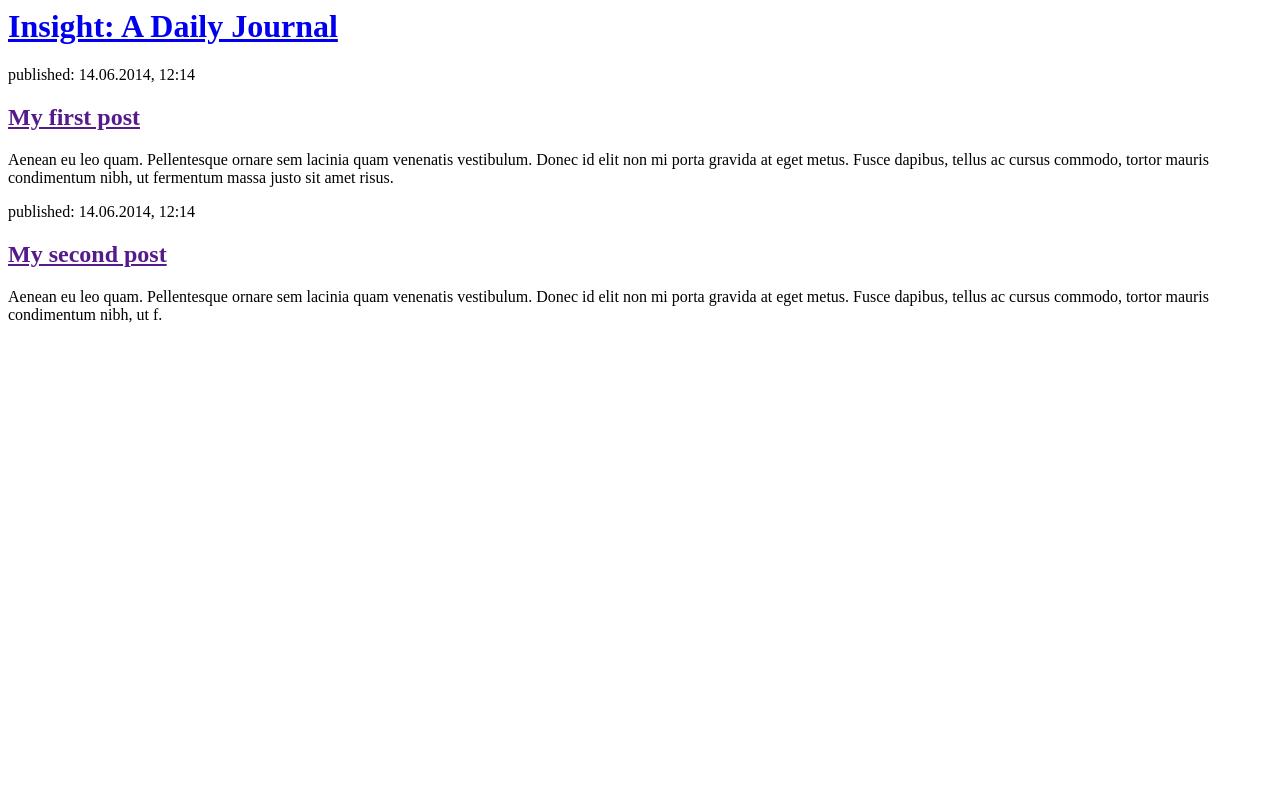
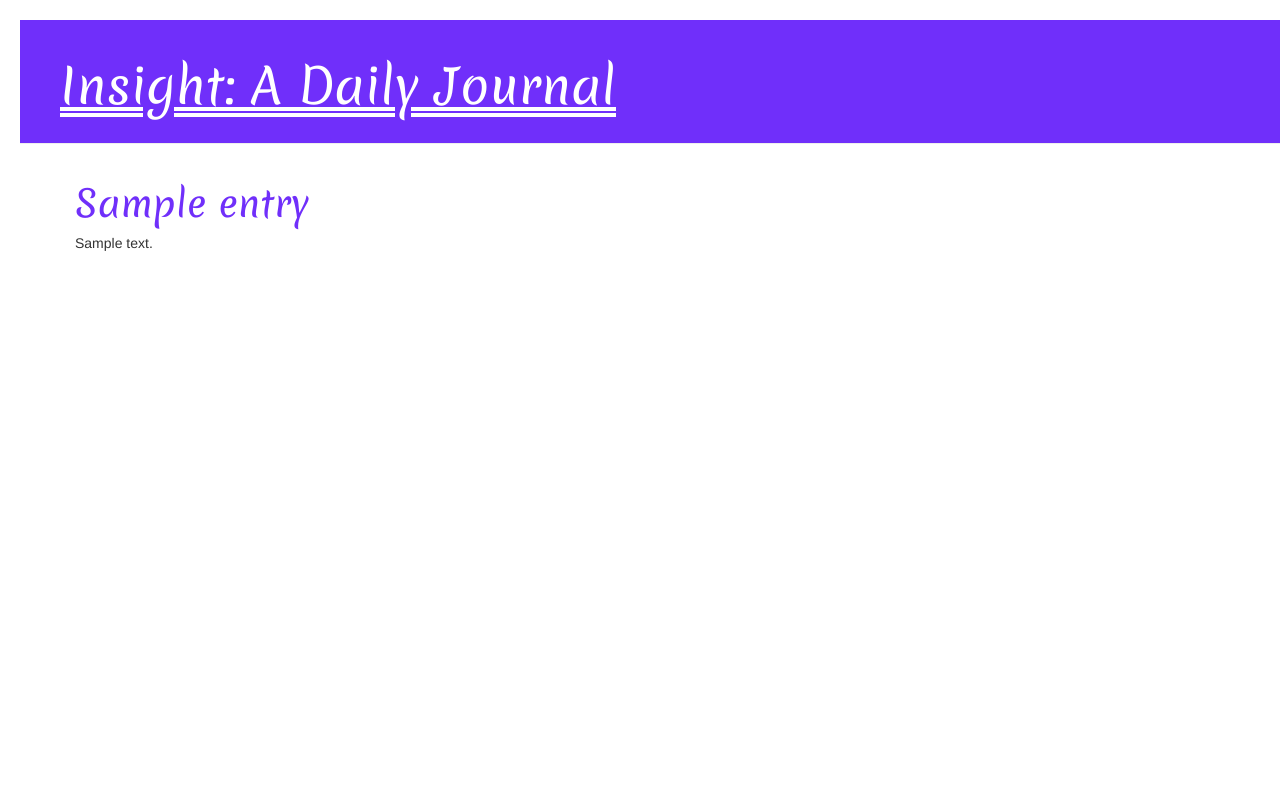
Before and after one commit to lisasil/insight_journal, a Django app: page / in a window 1280 px wide. Run offline with Django 3.2, Linux system fonts and the light colour scheme; tables that the repository leaves empty hold one stand-in row (values such as "Sample post"); some libraries are stand-ins or nearby versions.

Commit message:
added css

```diff
--- /dev/null
+++ b/insight_journal/static/css/insight_journal.css
@@ -0,0 +1,24 @@
+.page-header {
+    background-color: #702FFA;
+    margin-top: 20;
+    padding: 20px 20px 20px 40px;
+}
+
+.page-header h1, .page-header h1 a, .page-header h1 a:visited, .page-header h1 a:active {
+    color: #ffffff;
+    font-size: 36pt;
+    text-decoration: underline double #ffffff;
+}
+
+.content {
+    margin-left: 40px;
+}
+
+h1 a, h2 a, h3 a, h4 a {
+    color: #702FFA;
+    font-family: 'Merienda', cursive;
+}
+
+body {
+    padding-left: 20px;
+}
--- /dev/null
+++ b/insight_journal/templates/insight_journal/base.html
@@ -0,0 +1,28 @@
+{% load static %}
+
+<html>
+    <head>
+        <title>Insight: A Daily Journal</title>
+        <link rel="stylesheet" href="//maxcdn.bootstrapcdn.com/bootstrap/3.2.0/css/bootstrap.min.css">
+        <link rel="stylesheet" href="//maxcdn.bootstrapcdn.com/bootstrap/3.2.0/css/bootstrap-theme.min.css">
+        <link rel="stylesheet" href="{% static 'css/insight_journal.css' %}">
+        <link href="//fonts.googleapis.com/css?family=Merienda&subset=latin,latin-ext" rel="stylesheet" type="text/css">
+
+    </head>
+
+    <body>
+        <div class="page-header">
+        <h1><a href="/">Insight: A Daily Journal</a></h1>
+        </div>
+
+        <div class="content container">
+            <div class="row">
+                <div class="col-md-8">
+                {% block content %}
+                {% endblock %}
+                </div>
+            </div>
+        </div>
+
+    </body>
+</html>
--- a/insight_journal/templates/insight_journal/entry_list.html
+++ b/insight_journal/templates/insight_journal/entry_list.html
@@ -1,22 +1,10 @@
-<html>
-    <head>
-        <title>Insight: A Daily Journal</title>
-    </head>
-    <body>
-        <div>
-            <h1><a href="/">Insight: A Daily Journal</a></h1>
+{% extends 'insight_journal/base.html' %}
+
+{% block content %}
+    {% for entry in entries %}
+        <div class="entry">
+            <h1><a href="{% url 'entry' pk=entry.pk %}">{{ entry.title }}</a></h1>
+            <p>{{ entry.text|linebreaksbr }}</p>
         </div>
-
-        <div>
-            <p>published: 14.06.2014, 12:14</p>
-            <h2><a href="">My first post</a></h2>
-            <p>Aenean eu leo quam. Pellentesque ornare sem lacinia quam venenatis vestibulum. Donec id elit non mi porta gravida at eget metus. Fusce dapibus, tellus ac cursus commodo, tortor mauris condimentum nibh, ut fermentum massa justo sit amet risus.</p>
-        </div>
-
-        <div>
-            <p>published: 14.06.2014, 12:14</p>
-            <h2><a href="">My second post</a></h2>
-            <p>Aenean eu leo quam. Pellentesque ornare sem lacinia quam venenatis vestibulum. Donec id elit non mi porta gravida at eget metus. Fusce dapibus, tellus ac cursus commodo, tortor mauris condimentum nibh, ut f.</p>
-        </div>
-    </body>
-</html>
+    {% endfor %}
+{% endblock %}
--- a/insight_journal/urls.py
+++ b/insight_journal/urls.py
@@ -4,4 +4,5 @@ from . import views
 
 urlpatterns = [
     path('', views.entry_list, name='entry_list'),
+    path('entry/<int:pk>/', views.entry, name='entry'),
 ]
--- a/insight_journal/views.py
+++ b/insight_journal/views.py
@@ -1,4 +1,10 @@
-from django.shortcuts import render
+from django.shortcuts import render, get_object_or_404
+from .models import Entry
 
 def entry_list(request):
-    return render(request, 'insight_journal/entry_list.html', {})
+    entries = Entry.objects.order_by('-title')
+    return render(request, 'insight_journal/entry_list.html', {'entries': entries})
+
+def entry(request, pk):
+    entry = get_object_or_404(Entry, pk=pk)
+    return render(request, 'insight_journal/entry.html', {'entry': entry})
--- a/webapp/settings.py
+++ b/webapp/settings.py
@@ -119,4 +119,6 @@ USE_TZ = True
 # https://docs.djangoproject.com/en/2.0/howto/static-files/
 
 STATIC_URL = '/static/'
-STATIC_ROOT = os.path.join(BASE_DIR, 'static')
+STATIC_ROOT = ''
+#STATIC_ROOT = os.path.join(BASE_DIR, 'static')
+STATICFILES_DIRS = ( os.path.join('static'), )
```
Also changed, not shown: insight_journal/templates/insight_journal/entry.html (added, +8 -0 lines).
